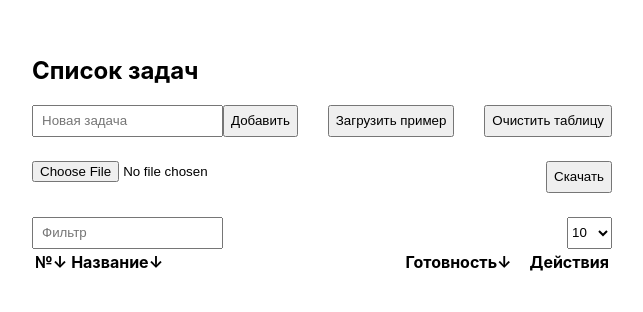
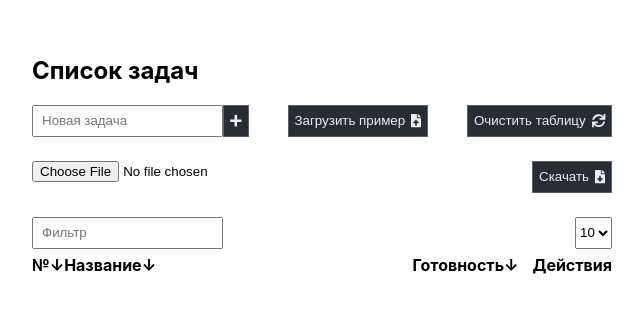
Before and after one commit to adzaker/todolist, a React (Create React App) app: page / in a window 1280 px wide. Shown: the top 312 px of the page, without its empty margins (24-667 px from the left). Built offline with nearby package versions, Linux system fonts and the light colour scheme.

Commit message:
add awesome fonts

```diff
--- a/package.json
+++ b/package.json
@@ -3,9 +3,15 @@
   "version": "0.1.0",
   "private": true,
   "dependencies": {
+    "@fortawesome/fontawesome-free-solid": "^5.0.13",
+    "@fortawesome/fontawesome-svg-core": "^1.2.19",
+    "@fortawesome/free-solid-svg-icons": "^5.9.0",
+    "@fortawesome/react-fontawesome": "^0.1.4",
     "fs": "0.0.1-security",
+    "node-sass": "^4.12.0",
     "react": "^16.8.6",
     "react-dom": "^16.8.6",
+    "react-fontawesome": "^1.6.1",
     "react-redux": "^7.1.0",
     "react-router": "^5.0.1",
     "react-router-dom": "^5.0.1",
--- a/src/App.js
+++ b/src/App.js
@@ -1,5 +1,5 @@
 import React from 'react';
-import './App.css';
+import './App.scss';
 import { Provider } from 'react-redux'
 import configureStore from './Store/index'
 import TodoList from "./Containers/todoList";
--- a/src/App.css
+++ b/src/App.scss
@@ -3,23 +3,7 @@
   margin: 3.5rem;
   width: 100%;
   max-width: 580px;
-}
-
-.App-logo {
-  animation: App-logo-spin infinite 20s linear;
-  height: 40vmin;
-  pointer-events: none;
-}
-
-.App-header {
-  background-color: #282c34;
-  min-height: 100vh;
-  display: flex;
-  flex-direction: column;
-  align-items: center;
-  justify-content: center;
-  font-size: calc(10px + 2vmin);
-  color: white;
+  font-size: 16px;
 }
 
 .disable {
@@ -31,10 +15,10 @@
   margin-top: 24px;
   max-width: 100%;
   display: none;
+
+  &.-active {
+    display: block;
   }
-
-.pagination.-active {
-  display: block;
 }
 
 .List {
@@ -62,9 +46,8 @@
   min-width: 32px;
   width: 32px;
   height: 32px;
-}
 
-.pagination__item a {
+  a {
     color: #bbb;
     text-decoration: none;
     background: #282c34;
@@ -75,20 +58,21 @@
     align-items: center;
     border: 1px solid #54606B;
     font-size: 12px;
+
+    &:hover {
+      background: #54606B;
+    }
   }
 
-.pagination__item.-active a {
+  &.-active a {
+    background: #bbb;
+    color: #282c34;
+
+    &:hover {
       background: #bbb;
       color: #282c34;
     }
-
-.pagination__item a:hover {
-  background: #54606B;
   }
-
-.pagination__item.-active a:hover {
-  background: #bbb;
-  color: #282c34;
 }
 
 .headerForm {
@@ -96,15 +80,15 @@
   height: 32px;
   justify-content: flex-start;
   align-items: stretch;
-}
 
-.headerForm form {
+  form {
     display: flex;
     align-items: stretch;
   }
 
-.headerForm input {
+  input {
     padding-left: 8px;
+  }
 }
 
 .loadFromServer,
@@ -112,28 +96,38 @@
   margin-left: auto;
 }
 
-.caseList.-recordsCount-5 {
-  height: 162px;
+@mixin setMaxHeight($count) {
+  &.-recordsCount-#{$count} {
+    height: ($count + 1)*32+px;
+  }
 }
 
-.caseList.-recordsCount-10 {
-  height: 297px;
+.caseList {
+  @for $i from 1 to 21 {
+    $step: 5;
+    @include setMaxHeight($i * $step);
   }
-
-.caseList.-recordsCount-25 {
-  height: 702px;
-}
-
-.caseList.-recordsCount-50 {
-  height: 1380px;
-}
-
-.caseList.-recordsCount-100 {
-  height: 2760px;
 }
 
 .caseList__table {
   width: 100%;
+  border-collapse: collapse;
+
+  td, th {
+    padding: 0;
+    height: 32px;
+  }
+
+  .caseList__item {
+    &:nth-child(2n) {
+      background-color: #eee;
+    }
+
+    td:first-child,
+    th:first-child {
+      padding-left: 4px;
+    }
+  }
 }
 
 .caseList button {
@@ -177,22 +171,22 @@ span.id {
   justify-content: center;
   align-items: center;
   background-color: rgba(255, 255, 255, .5);
+
+  &.-active {
+    display: flex;
   }
-
-.preloader__container.-active {
-  display: flex;
 }
 
 .sortingTable {
   cursor: pointer;
-}
 
-.sortingTable.-up::after {
+  &.-up::after {
     content:'↑';
   }
 
-.sortingTable.-down::after {
+  &.-down::after {
     content:'↓';
+  }
 }
 
 .detail__subHeader {
@@ -207,3 +201,19 @@ span.id {
   max-width: 100%;
   min-height: 60px;
 }
+
+.tableButton {
+  background-color: #282c34;
+  border: 1px solid #54606B;
+  color: #eee;
+  margin-left: auto;
+
+  &.ml-0 {
+    margin-left: 0;
+  }
+}
+
+.buttonTitle {
+  display: inline-block;
+  padding-right: 6px;
+}
--- a/src/Components/PaginationArrow.js
+++ b/src/Components/PaginationArrow.js
@@ -1,12 +1,17 @@
 import React from "react";
 import { Link } from 'react-router-dom'
+import { FontAwesomeIcon } from '@fortawesome/react-fontawesome';
+import { faChevronLeft, faChevronRight } from '@fortawesome/fontawesome-free-solid';
 
 class PaginationArrow extends React.Component {
   render () {
     let {props} = this;
+    const content = props.content;
     return (
       <li className={`pagination__item`}>
-        <Link to={`/#${props.i}`} onClick={props.changePage} style={{visibility: props.visibility}}>{props.direction}</Link>
+        <Link to={`/#${props.i}`} onClick={props.changePage} style={{visibility: props.visibility}}>
+          {content - 0 === ~~content ? props.content : <FontAwesomeIcon icon={['fas', props.content]} />}
+        </Link>
       </li>
     )
   }
--- a/src/Components/actionForm.js
+++ b/src/Components/actionForm.js
@@ -1,10 +1,15 @@
 import React from "react";
+import {faPlus} from "@fortawesome/free-solid-svg-icons";
+import { FontAwesomeIcon } from '@fortawesome/react-fontawesome';
+
 class ActionForm extends React.Component {
   render () {
     return (
       <form>
         <input type="text" placeholder="Новая задача" id="newCase"/>
-        <button type="submit" onClick={this.props.addCase}>Добавить</button>
+        <button type="submit" className="tableButton ml-0" onClick={this.props.addCase}>
+          <FontAwesomeIcon icon={faPlus} />
+        </button>
       </form>
     )
   }
--- a/src/Containers/todoList.js
+++ b/src/Containers/todoList.js
@@ -9,6 +9,8 @@ import FilterForm from "../Components/filterForm";
 import NewPagination from "../Components/NewPagination";
 import PaginationArrow from "../Components/PaginationArrow";
 import {alertMessage} from "../Constants";
+import { FontAwesomeIcon } from '@fortawesome/react-fontawesome';
+import { faFileDownload, faFileUpload, faSync } from '@fortawesome/free-solid-svg-icons';
 
 class TodoList extends React.Component {
   addCase(e) {
@@ -148,21 +150,30 @@ class TodoList extends React.Component {
           <h2>Список задач</h2>
           <div className="headerForm">
             <ActionForm addCase={this.addCase.bind(this)} />
-            <button className="loadFromServer" onClick={this.loadFromServer.bind(this, '/json/records.json')}>Загрузить пример</button>
-            <button className="clearButton" onClick={this.clearTable.bind(this)}>Очистить таблицу </button>
+            <button className="tableButton" onClick={this.loadFromServer.bind(this, '/json/records.json')}>
+              <span className="buttonTitle">Загрузить пример</span>
+              <FontAwesomeIcon icon={faFileUpload} />
+            </button>
+            <button className="tableButton" onClick={this.clearTable.bind(this)}>
+              <span className="buttonTitle">Очистить таблицу</span>
+              <FontAwesomeIcon icon={faSync} />
+            </button>
           </div>
           <div className="headerForm" style={{marginTop: 24}}>
             <input type="file" id="file" onChange={this.uploadFile.bind(this)}/>
-            <button className="clearButton" id="download" onClick={this.downloadFile.bind(this)}>Скачать</button>
+            <button className="tableButton" id="download"  onClick={this.downloadFile.bind(this)}>
+              <span className="buttonTitle">Скачать</span>
+              <FontAwesomeIcon icon={faFileDownload} />
+            </button>
           </div>
           <div className="headerForm" style={{marginTop: 24}}>
             <FilterForm filterList={this.filterList.bind(this)}/>
             <select defaultValue={10} onChange={this.changeDetailsCount.bind(this)} style={{marginLeft: 'auto'}}>
               <option value="5">5</option>
               <option value="10">10</option>
-              <option value="25">25</option>
-              <option value="50">50</option>
-              <option value="100">100</option>
+              {props.records.length >= 25 && <option value="25">25</option>}
+              {props.records.length >= 50 && <option value="25">50</option>}
+              {props.records.length >= 100 && <option value="25">100</option>}
             </select>
           </div>
         </header>
@@ -185,12 +196,12 @@ class TodoList extends React.Component {
             <PaginationArrow
               changePage={this.changePage.bind(this, 1)}
               i = {1}
-              direction='1'
+              content='1'
               visibility={props.activePage === 1 ? 'hidden' : 'visible'} />
             <PaginationArrow
               changePage={this.changePage.bind(this, props.activePage - 1)}
               i = {props.activePage - 1}
-              direction='<'
+              content='chevron-left'
               visibility={props.activePage === 1 ? 'hidden' : 'visible'} />
             <li>
               <input id="pageInput" type="text" value={props.activePage} onChange={this.changePageInput.bind(this)} />
@@ -198,12 +209,12 @@ class TodoList extends React.Component {
             <PaginationArrow
               changePage={this.changePage.bind(this, props.activePage + 1)}
               i = {props.activePage + 1}
-              direction='>'
+              content='chevron-right'
               visibility={props.activePage === Math.ceil(props.records.length / props.maxItemsOnPage) ? 'hidden' : 'visible'} />
             <PaginationArrow
               changePage={this.changePage.bind(this, Math.ceil(props.records.length / props.maxItemsOnPage))}
               i = {Math.ceil(props.records.length / props.maxItemsOnPage)}
-              direction={Math.ceil(props.records.length / props.maxItemsOnPage)}
+              content={Math.ceil(props.records.length / props.maxItemsOnPage)}
               visibility={props.activePage === Math.ceil(props.records.length / props.maxItemsOnPage) ? 'hidden' : 'visible'} />
           </NewPagination>
         </main>
```
Also changed, not shown: 1 other file (tests, documents, lock files or other folders). Lines whose indentation alone changed are shown as unchanged.
